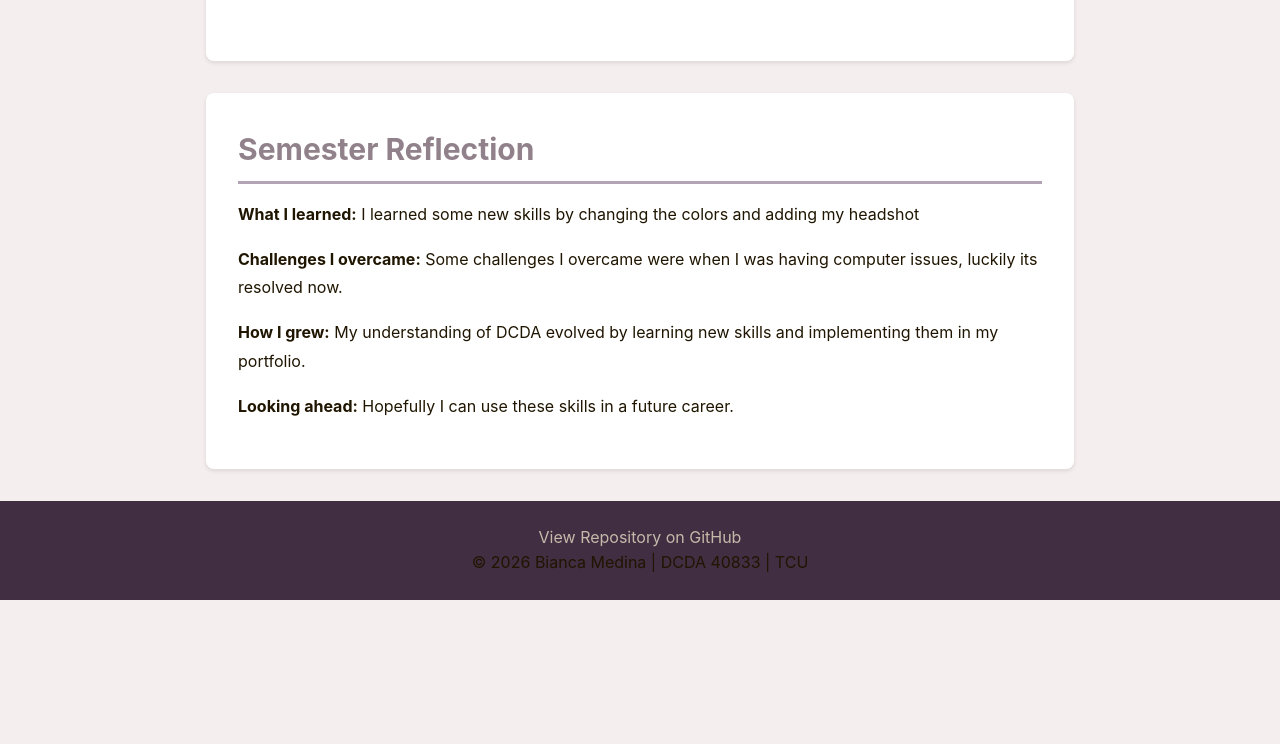
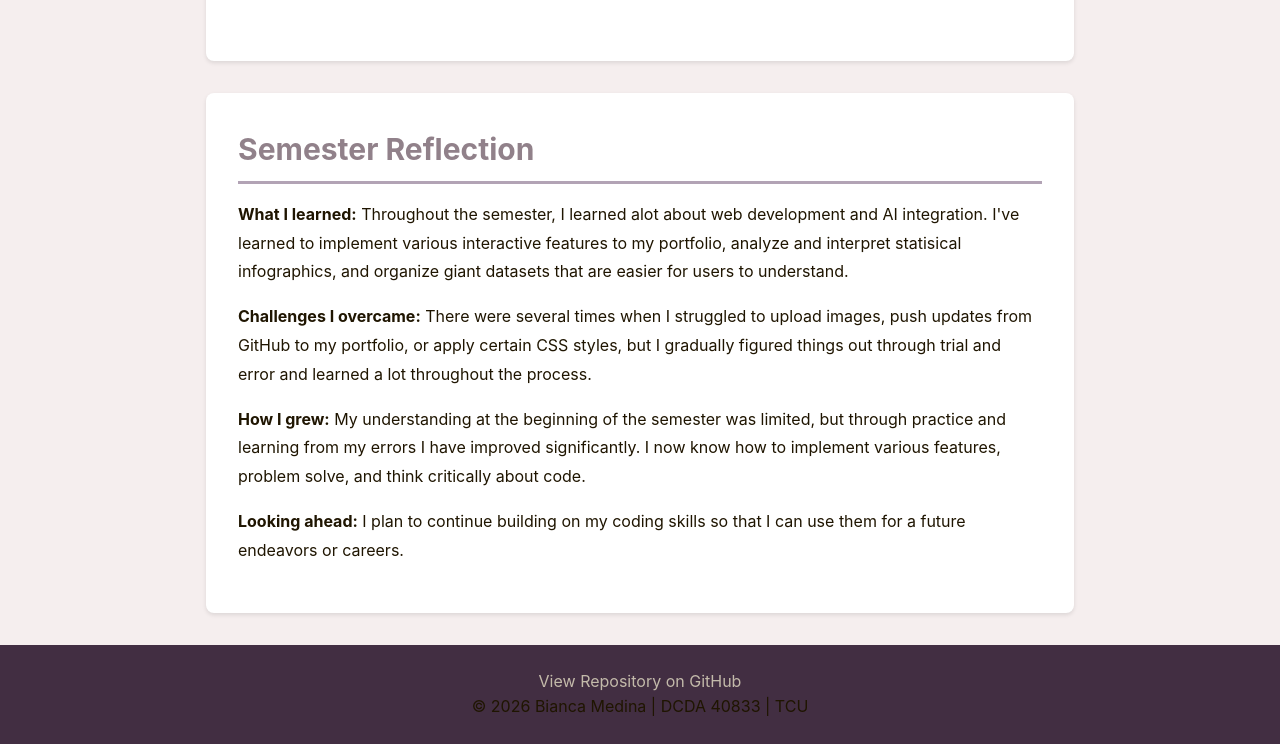
Before and after one commit to BiancaMMedina/DCDA40833-portfolio, a plain HTML site: page index.html in a window 1280 px wide. Shown: the part 2690-3434 px from the top of the page. Before the commit the page ends 3290 px from the top, so only its background shows below. Drawn offline with Linux system fonts and the light colour scheme.

Commit message:
Update index.html

```diff
--- a/index.html
+++ b/index.html
@@ -120,10 +120,10 @@
         <section id="reflection" class="reveal">
             <h2>Semester Reflection</h2>
             <!-- TODO: After completing all labs, write a reflection on your growth -->
-            <p><strong>What I learned:</strong> I learned some new skills by changing the colors and adding my headshot</p>
-            <p><strong>Challenges I overcame:</strong> Some challenges I overcame were when I was having computer issues, luckily its resolved now.</p>
-            <p><strong>How I grew:</strong> My understanding of DCDA evolved by learning new skills and implementing them in my portfolio. </p>
-            <p><strong>Looking ahead:</strong> Hopefully I can use these skills in a future career.</p>
+            <p><strong>What I learned:</strong> Throughout the semester, I learned alot about web development and AI integration. I've learned to implement various interactive features to my portfolio, analyze and interpret statisical infographics, and organize giant datasets that are easier for users to understand.  </p>
+            <p><strong>Challenges I overcame:</strong> There were several times when I struggled to upload images, push updates from GitHub to my portfolio, or apply certain CSS styles, but I gradually figured things out through trial and error and learned a lot throughout the process. </p>
+            <p><strong>How I grew:</strong> My understanding at the beginning of the semester was limited, but through practice and learning from my errors I have improved significantly. I now know how to implement various features, problem solve, and think critically about code.  </p>
+            <p><strong>Looking ahead:</strong> I plan to continue building on my coding skills so that I can use them for a future endeavors or careers. </p>
         </section>
     </main>
 
```
